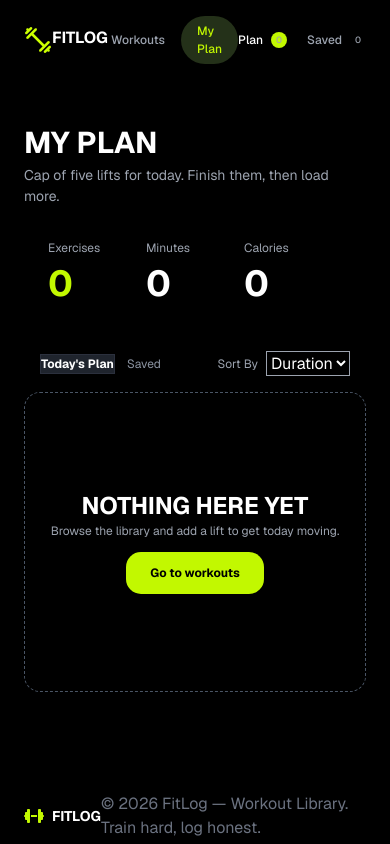
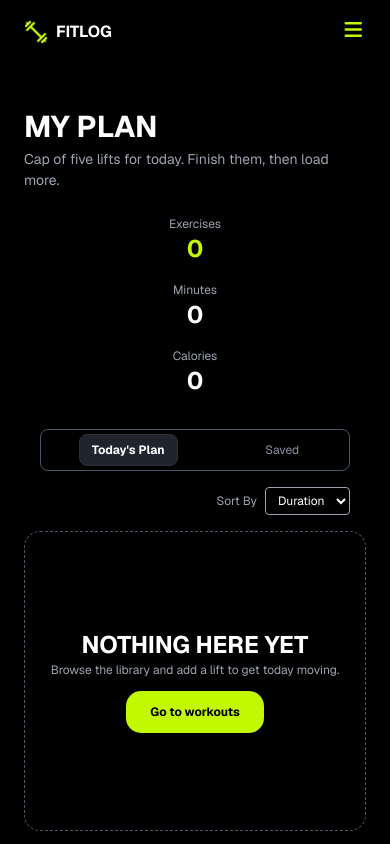
Before and after one commit to ArannaBarua1971/ph-fitlog, a Next.js app: page /my-plan in a window 390 px wide. Shown: the top 844 px of the page. Built offline with nearby package versions, Linux system fonts and the light colour scheme.

Commit message:
complete full responsive

```diff
--- a/src/app/components/WorkoutSection/WorkoutGrid.tsx
+++ b/src/app/components/WorkoutSection/WorkoutGrid.tsx
@@ -10,7 +10,7 @@ const getWorkouts = async () => {
 async function WorkoutGrid() {
     const workouts = await getWorkouts();
     return (
-        <div className='grid grid-cols-3 py-8 gap-10'>
+        <div className='grid lg:grid-cols-3 md:grid-cols-2 py-8 gap-10'>
             <Suspense fallback={<p>loading..</p>}>
                 {
                     workouts.map((workout: WorkoutTypes) => (
--- a/src/app/components/common/Button.tsx
+++ b/src/app/components/common/Button.tsx
@@ -7,7 +7,7 @@ interface ButtonProps{
 }
 function Button({children,style,onClick}:ButtonProps) {
   return (
-    <button onClick={onClick} className={` bg-foreground  px-6 py-3 text-[12px] font-bold rounded-[15px] inline  ${style} cursor-pointer`}>{children}</button>
+    <button onClick={onClick} className={` bg-foreground border-none  px-6 py-3 text-[12px] font-bold rounded-[15px] inline  ${style} cursor-pointer`}>{children}</button>
   )
 }
 
--- a/src/app/components/layout/Footer.tsx
+++ b/src/app/components/layout/Footer.tsx
@@ -1,16 +1,17 @@
+import Image from "next/image"
 
 function Footer() {
-  return (
-    <div className="flex  justify-between py-10 mt-5">
+    return (
+        <div className="flex flex-col sm:flex-row items-center justify-between gap-4 py-6 sm:py-10 mt-5 text-center sm:text-left">
             <div className="flex items-center gap-2">
-                <i className="fa-solid fa-dumbbell text-foreground"></i>
+                <Image src="/logo.png" alt="logo" width={30} height={30}/>
                 <span className="font-bold text-white text-[14px]">FITLOG</span>
             </div>
-            <div className="content text-3 text-[#6B7280]">
+            <div className="content text-xs sm:text-sm text-[#6B7280]">
                 <p>© 2026 FitLog — Workout Library. Train hard, log honest.</p>
             </div>
         </div>
-  )
+    )
 }
 
 export default Footer
--- a/src/app/components/layout/Navbar.tsx
+++ b/src/app/components/layout/Navbar.tsx
@@ -9,6 +9,7 @@ function Navbar() {
     const { todayWorkouts, savedWorkouts } = useContext(WorkoutContext);
     const [plan, setPlan] = useState(0);
     const [save, setSave] = useState(0);
+    const [isOpen, setIsOpen] = useState(false)
 
     useEffect(() => {
         setPlan(todayWorkouts.length);
@@ -20,28 +21,29 @@ function Navbar() {
         { href: "/my-plan", content: "My Plan" }
     ]
     return (
-        <nav className="flex items-center justify-between py-4">
+        <nav className="w-full py-4">
+            <div className="flex items-center justify-between">
                 <div className="flex items-center gap-2">
-                <Link href={"/"} className="flex">
-                    <img src="/logo.png" alt="logo" />
+                    <Link href={"/"} className="flex items-center gap-2">
+                        <img src="/logo.png" alt="logo" className="h-6 w-auto" />
                         <span className="font-bold text-white">FITLOG</span>
                     </Link>
                 </div>
 
-            <div className="flex items-center">
+                <div className="hidden md:flex flex-wrap items-center justify-center gap-1 sm:gap-0">
                     {
                         links.map(link => (
-                        <Link className={` px-4 py-1.5 rounded-full ${pathname === link.href ? "text-foreground bg-[#243119]" : "text-primaryText"} text-[12px] font-medium`}
+                            <Link className={`px-3 sm:px-4 py-1.5 rounded-full ${pathname === link.href ? "text-foreground bg-[#243119]" : "text-primaryText"} text-[12px] font-medium transition-colors`}
                                 key={link.content} href={link.href}>{link.content}</Link>
                         ))
                     }
                 </div>
 
-            <div className="flex items-center gap-5 text-xs text-zinc-400 font-medium">
+                <div className="hidden md:flex items-center gap-4 sm:gap-5 text-xs text-zinc-400 font-medium">
                     <Link href="/my-plan">
                         <div className="flex items-center gap-2">
                             <span className="text-3 text-white">Plan</span>
-                        <span className="bg-foreground  w-4 h-4 flex items-center justify-center rounded-full text-[9px]">
+                            <span className="bg-foreground w-4 h-4 flex items-center justify-center rounded-full text-[9px]">
                                 {plan}
                             </span>
                         </div>
@@ -56,6 +58,52 @@ function Navbar() {
                         </div>
                     </Link>
                 </div>
+                <button
+                    onClick={() => setIsOpen(!isOpen)}
+                    className="md:hidden text-foreground p-1 focus:outline-none"
+                    aria-label="Toggle menu"
+                >
+                    <i className={`fa-solid ${isOpen ? "fa-xmark" : "fa-bars"} text-xl`}></i>
+                </button>
+            </div>
+
+            {/* Mobile Dropdown Menu */}
+            {isOpen && (
+                <div className="md:hidden flex flex-col gap-2 mt-4 pt-4 border-t border-zinc-800">
+                    {links.map((link) => (
+                        <Link
+                            key={link.content}
+                            href={link.href}
+                            onClick={() => setIsOpen(false)}
+                            className={`px-4 py-2 rounded-lg ${pathname === link.href
+                                ? "text-foreground bg-[#243119]"
+                                : "text-primaryText"
+                                } text-sm font-medium transition-colors`}
+                        >
+                            {link.content}
+                        </Link>
+                    ))}
+                    <div className="md:hidden flex items-center gap-4 sm:gap-5 text-xs text-zinc-400 font-medium px-4 py-2">
+                        <Link href="/my-plan">
+                            <div className="flex items-center gap-2">
+                                <span className="text-3 text-white">Plan</span>
+                                <span className="bg-foreground w-4 h-4 flex items-center justify-center rounded-full text-[9px]">
+                                    {plan}
+                                </span>
+                            </div>
+                        </Link>
+                        <Link href="/my-plan">
+
+                            <div className="flex items-center gap-2 text-primaryText">
+                                <span>Saved</span>
+                                <span className="w-4 h-4 flex items-center justify-center rounded-full text-[9px]">
+                                    {save}
+                                </span>
+                            </div>
+                        </Link>
+                    </div>
+                </div>
+            )}
         </nav>
     )
 }
--- a/src/app/my-plan/page.tsx
+++ b/src/app/my-plan/page.tsx
@@ -45,44 +45,52 @@ function Page() {
 
     return (
         <div>
-            <div className="countingSection grid grid-cols-3 py-8 px-6">
+    <div className="countingSection grid grid-cols-1 sm:grid-cols-3 gap-4 sm:gap-0 py-6 sm:py-8 px-4 sm:px-6 text-center sm:text-left">
         <div className="ex">
             <p className="text-[12px] text-primaryText">Exercises</p>
-                    <p className="text-[36px] text-foreground font-bold">{ex}</p>
+            <p className="text-2xl sm:text-[36px] text-foreground font-bold">{ex}</p>
         </div>
         <div className="min">
             <p className="text-[12px] text-primaryText">Minutes</p>
-                    <p className="text-[36px] text-white font-bold">{min}</p>
+            <p className="text-2xl sm:text-[36px] text-white font-bold">{min}</p>
         </div>
         <div className="cal">
             <p className="text-[12px] text-primaryText">Calories</p>
-                    <p className="text-[36px] text-white font-bold">{cal}</p>
+            <p className="text-2xl sm:text-[36px] text-white font-bold">{cal}</p>
         </div>
     </div>
 
     <div className="navForDiffCat">
-                <div className="flex items-center justify-between gap-4 px-4 py-2">
-                    <div className="flex items-center gap-3 text-[12px]">
+        <div className="flex flex-col sm:flex-row md:items-center  justify-between gap-4 px-4 py-2 ">
+            <div className="flex justify-around items-center gap-2 sm:gap-3 text-[12px] sm:w-auto border border-gray-600 rounded-lg p-1 ">
                 <span
                     onClick={() => setActiveSection("today")}
-                            className={`${activeSection === "today" ? "bg-[#1F242D] border border-[#2B303D] text-white font-bold" : "text-[#8A92A0]"} cursor-pointer`}
+                    className={` rounded-lg transition-colors ${
+                        activeSection === "today"
+                            ? "bg-[#1F242D] border border-[#2B303D] text-white font-bold"
+                            : "text-[#8A92A0]"
+                    } cursor-pointer px-3 py-1.5`}
                 >
                     Today's Plan
                 </span>
                 <span
                     onClick={() => setActiveSection("save")}
-                            className={`${activeSection === "save" ? "bg-[#1F242D] border border-[#2B303D] text-white font-bold" : "text-[#8A92A0]"} cursor-pointer`}
+                    className={`px-3 py-1.5 rounded-lg transition-colors ${
+                        activeSection === "save"
+                            ? "bg-[#1F242D] border border-[#2B303D] text-white font-bold"
+                            : "text-[#8A92A0]"
+                    } cursor-pointer px-3 py-1.5`}
                 >
                     Saved
                 </span>
             </div>
 
-                    <div className="flex items-center gap-2">
+            <div className="flex items-center justify-end gap-2 sm:w-auto">
                 <span className="text-primaryText text-[12px]">Sort By</span>
                 <select
                     value={sortBy}
                     onChange={(e) => setSortBy(e.target.value)}
-                            className="bg-black text-white border border-primaryText"
+                    className="bg-black text-white border border-primaryText px-2 py-1 rounded text-xs focus:outline-none"
                 >
                     <option value="due">Duration</option>
                     <option value="rating">Rating</option>
```
Also changed, not shown: src/app/components/HeroSection/HeroBanner.tsx (+8 -8 lines), src/app/components/WorkoutSection/SavedCard.tsx (+12 -10 lines), src/app/components/WorkoutSection/TodayCard.tsx (+12 -10 lines), src/app/components/WorkoutSection/WorkoutCard.tsx (+13 -13 lines), src/app/workout/[id]/page.tsx (+14 -14 lines). Lines whose indentation alone changed are shown as unchanged.
